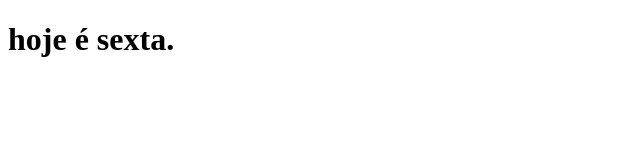
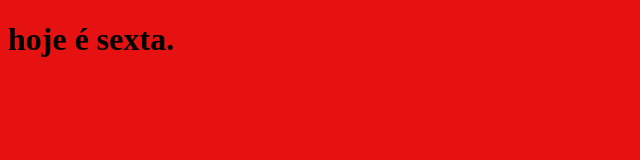
Before and after one commit to guilherme77701/siteescola, a plain HTML site: page index.html in a window 1280 px wide. Shown: the whole page, without its empty margins (0-640 px from the left). Drawn offline with Linux system fonts and the light colour scheme.

Commit message:
Add files via upload

```diff
--- a/index.html
+++ b/index.html
@@ -5,6 +5,7 @@
     <meta http-equiv="X-UA-Compatible" content="IE=edge">
     <meta name="viewport" content="width=device-width, initial-scale=1.0">
     <title>Document</title>
+    <link rel="stylesheet" href="style.css">
 </head>
 <body>
   <h1>hoje é sexta.
--- a/style.css
+++ b/style.css
@@ -0,0 +1,3 @@
+body{
+background-color:#e61212;
+}
```
